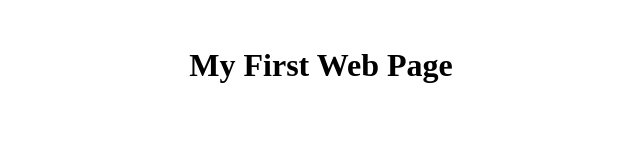
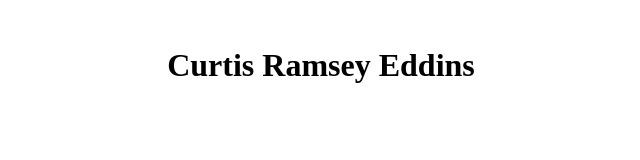
Before and after one commit to creddins/coding02, a plain HTML site: page index.html in a window 1280 px wide. Shown: the whole page, without its empty margins (319-959 px from the left). Drawn offline with Linux system fonts and the light colour scheme.

Commit message:
changing title and header.

```diff
--- a/index.html
+++ b/index.html
@@ -8,13 +8,13 @@ Notes:
 <!DOCTYPE html>
 <html>
     <head>
-        <title>MY Page</title>
+        <title>Curtis Ramsey Eddins</title>
     </head>
     <body>
         <br>
         <center>
             <h1>
-                My First Web Page
+                Curtis Ramsey Eddins
             </h1>
         </center>
     </body>
```
